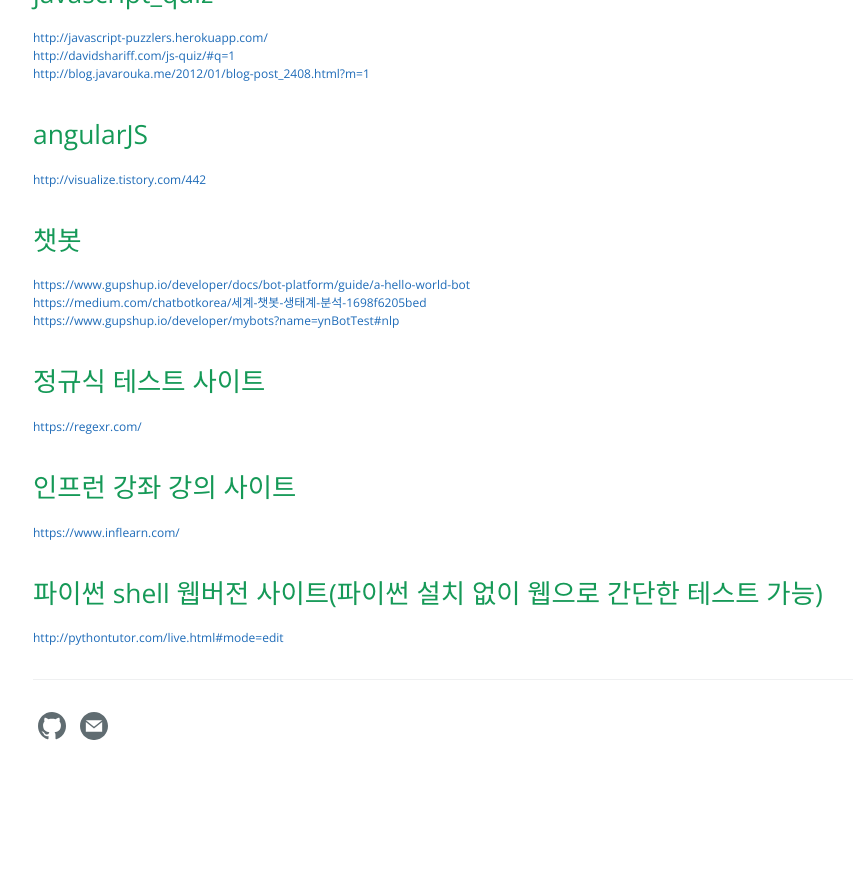
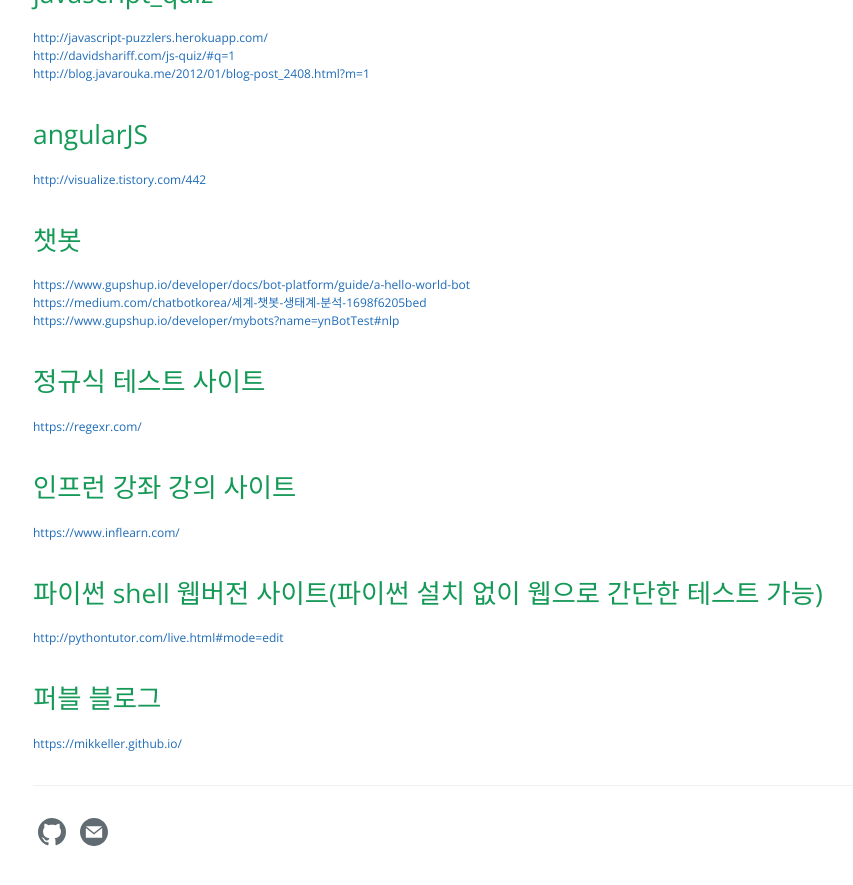
Before and after one commit to zzingyuna/test_site.github.io, a Jekyll site: the page built from _posts/2017-04-19-study_urls.md, in a window 1280 px wide and 900 px high, scrolled down 654 px. Shown: the top 885 px of the window, without its empty margins (191-1044 px from the left). Built offline with Jekyll 4.4.1, drawn with Linux system fonts in a browser that asks for light colours; before the commit the page ends 1448 px from its top, so only the background shows below that.

Commit message:
Update 2017-04-19-study_urls.md

```diff
--- a/_posts/2017-04-19-study_urls.md
+++ b/_posts/2017-04-19-study_urls.md
@@ -37,3 +37,7 @@
 
 ## 파이썬 shell 웹버전 사이트(파이썬 설치 없이 웹으로 간단한 테스트 가능)
 [http://pythontutor.com/live.html#mode=edit](http://pythontutor.com/live.html#mode=edit)
+
+
+## 퍼블 블로그
+[https://mikkeller.github.io/](https://mikkeller.github.io/)
```
